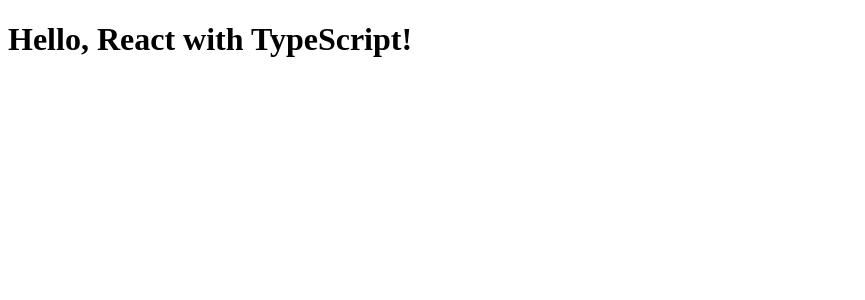
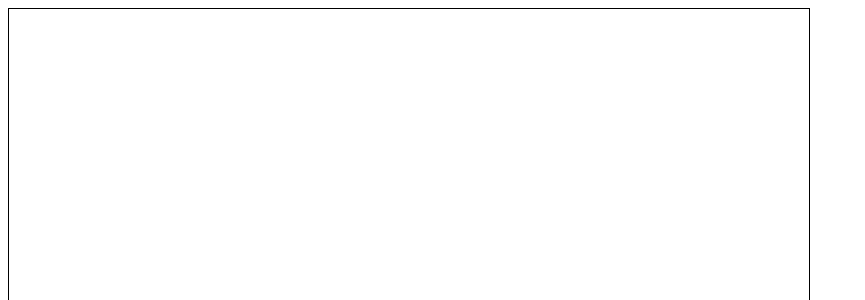
Before and after one commit to dmstjdhdh/Web-EQ-Service, a React app: page / in a window 1280 px wide. Shown: the top 300 px of the page, without its empty margins (0-865 px from the left). Built offline with nearby package versions, Linux system fonts and the light colour scheme.

Commit message:
feat. bezier곡선 생성

```diff
--- a/src/App.tsx
+++ b/src/App.tsx
@@ -1,9 +1,10 @@
 import * as React from 'react';
+import BezierCanvas from "./components/BezierCanvas";
 
 const App: React.FC = () => {
   return (
     <div>
-      <h1>Hello, React with TypeScript!</h1>
+      <BezierCanvas/>
     </div>
   );
 };
--- /dev/null
+++ b/src/components/BezierCanvas.tsx
@@ -0,0 +1,115 @@
+import React, { useRef, useEffect, useState } from 'react';
+import { Point, bezier } from '../utils/bezier';
+
+const BezierCanvas: React.FC = () => {
+    const canvasRef = useRef<HTMLCanvasElement>(null);
+    const [points, setPoints] = useState<Point[]>([]);
+    const [draggingPointIndex, setDraggingPointIndex] = useState<number | null>(null);
+    const [isDragging, setIsDragging] = useState<boolean>(false);
+
+    useEffect(() => {
+        const canvas = canvasRef.current;
+        if (canvas) {
+            const ctx = canvas.getContext('2d');
+            if (ctx) {
+                ctx.clearRect(0, 0, canvas.width, canvas.height);
+                if (points.length > 1) {
+                    drawBezierCurve(ctx, points);
+                }
+                drawPoints(ctx, points);
+            }
+        }
+    }, [points]);
+
+    const drawBezierCurve = (ctx: CanvasRenderingContext2D, points: Point[]) => {
+        ctx.beginPath();
+        ctx.moveTo(points[0].x, points[0].y);
+        for (let t = 0; t <= 1; t += 0.01) {
+            const point = bezier(t, points);
+            ctx.lineTo(point.x, point.y);
+        }
+        ctx.stroke();
+    }
+
+    const drawPoints = (ctx: CanvasRenderingContext2D, points: Point[]) => {
+        points.forEach(point => {
+            ctx.beginPath();
+            ctx.arc(point.x, point.y, 5, 0, 2 * Math.PI);
+            ctx.fillStyle = 'red';
+            ctx.fill();
+        });
+    }
+
+    const handleCanvasClick = (event: React.MouseEvent) => {
+        if (isDragging) {
+            // 드래깅 중이라면 클릭 이벤트를 무시합니다.
+            return;
+        }
+
+        const canvas = canvasRef.current;
+        if (canvas) {
+            const rect = canvas.getBoundingClientRect();
+            const x = event.clientX - rect.left;
+            const y = event.clientY - rect.top;
+            setPoints([...points, { x, y }]);
+        }
+    }
+
+    const handleMouseDown = (event: React.MouseEvent) => {
+        if (isDragging) {
+            // 드래깅 중이라면 클릭 이벤트를 무시합니다.
+            return;
+        }
+        const canvas = canvasRef.current;
+        if (canvas) {
+            const rect = canvas.getBoundingClientRect();
+            const x = event.clientX - rect.left;
+            const y = event.clientY - rect.top;
+            const pointIndex = points.findIndex(point => Math.hypot(point.x - x, point.y - y) < 5);
+            if (pointIndex !== -1) {
+                setDraggingPointIndex(pointIndex);
+                setIsDragging(true);
+            }
+        }
+    }
+
+    const handleMouseMove = (event: React.MouseEvent) => {
+        if (draggingPointIndex !== null) {
+            const canvas = canvasRef.current;
+            if (canvas) {
+                const rect = canvas.getBoundingClientRect();
+                const x = event.clientX - rect.left;
+                const y = event.clientY - rect.top;
+                const newPoints = points.slice();
+                newPoints[draggingPointIndex] = { x, y };
+                setPoints(newPoints);
+            }
+        }
+    }
+
+    const handleMouseUp = () => {
+        setDraggingPointIndex(null);
+        setIsDragging(false);
+    }
+
+    const handleMouseLeave = () => {
+        setDraggingPointIndex(null);
+        setIsDragging(false);
+    }
+
+    return (
+        <canvas
+            ref={canvasRef}
+            onClick={handleCanvasClick}
+            onMouseDown={handleMouseDown}
+            onMouseMove={handleMouseMove}
+            onMouseUp={handleMouseUp}
+            onMouseLeave={handleMouseLeave}
+            width={800}
+            height={600}
+            style={{ border: '1px solid #000000' }}
+        />
+    );
+}
+
+export default BezierCanvas;
--- /dev/null
+++ b/src/utils/bezier.ts
@@ -0,0 +1,16 @@
+// src/utils/bezier.ts
+export interface Point {
+    x: number;
+    y: number;
+}
+
+export function bezier(t: number, points: Point[]): Point {
+    if (points.length === 1) return points[0];
+    const newPoints: Point[] = [];
+    for (let i = 0; i < points.length - 1; i++) {
+        const x = (1 - t) * points[i].x + t * points[i + 1].x;
+        const y = (1 - t) * points[i].y + t * points[i + 1].y;
+        newPoints.push({ x, y });
+    }
+    return bezier(t, newPoints);
+}
```
Also changed, not shown: 1 other file (tests, documents, lock files or other folders).
